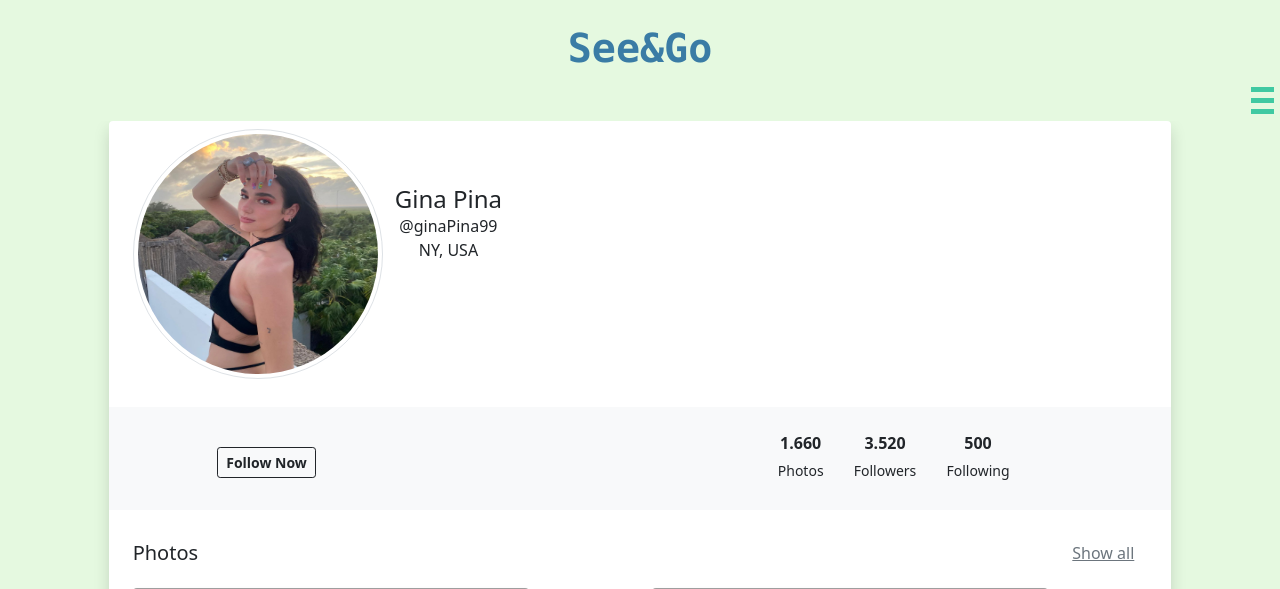
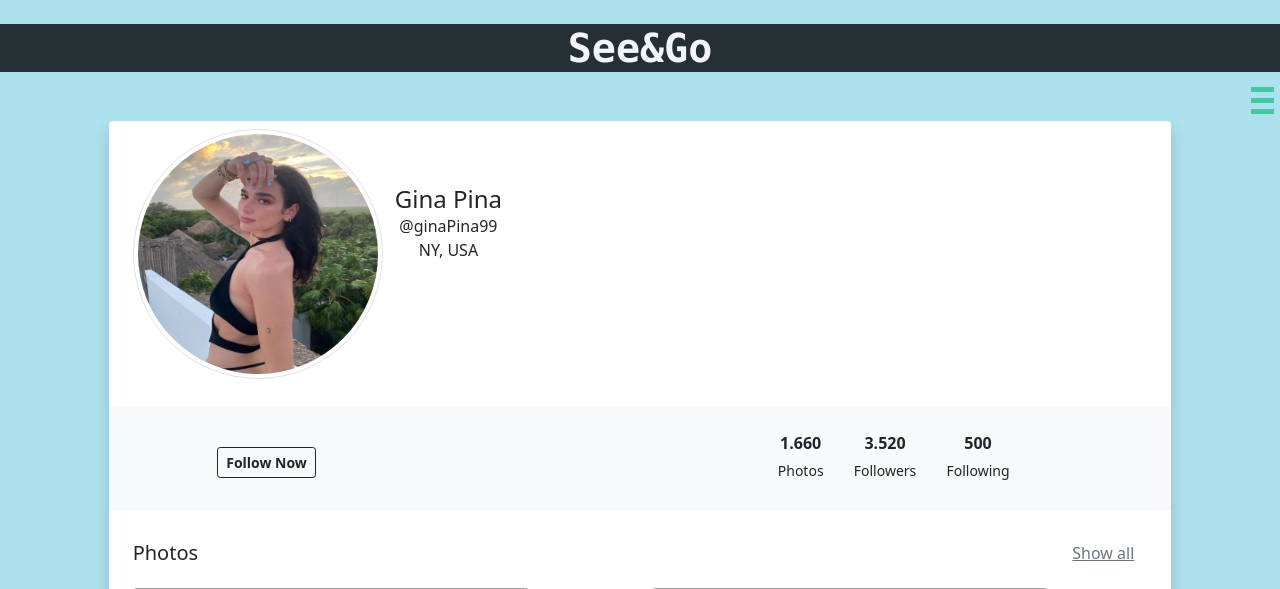
Before and after one commit to Alelover01/AeA, a PHP site: page /sito/profile.html in a window 1280 px wide. Shown: the top 589 px of the page. Run offline with PHP 8.4, Linux system fonts and the light colour scheme; grey boxes are pictures that could not be loaded.

Commit message:
updated profile_style

```diff
--- a/css/profile_style.css
+++ b/css/profile_style.css
@@ -1,7 +1,10 @@
 body{
-    background-color: #E5F9E0;
+    background-color: rgb(172, 225, 237);/*#E5F9E0;*/
 }
 
 body>header>h1{
-    color: #3A7CA5;
+    color: #f3f6f8;
 }
+body>header{
+    background-color: rgba(24,28,33,0.9);
+}
```
